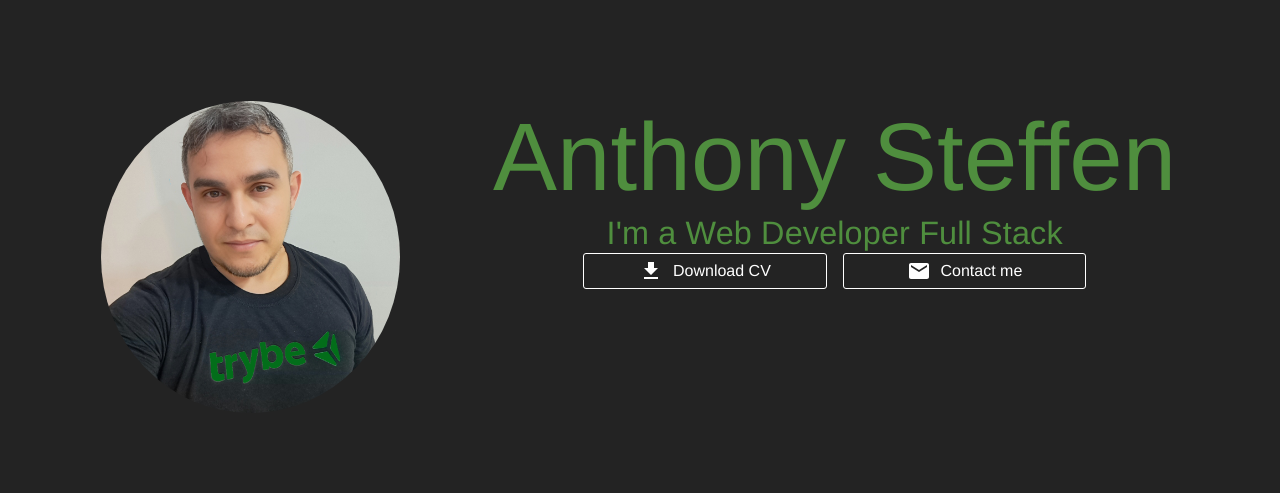
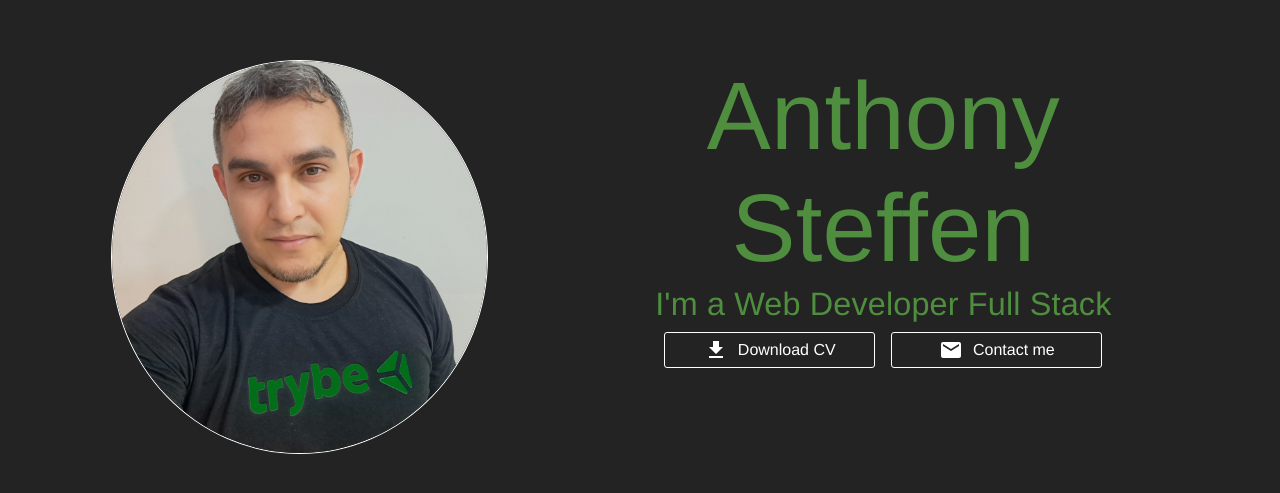
Before and after one commit to anthony-steffen/my-portfolio, a React (Vite) app: page / in a window 1280 px wide. Shown: the part 143-636 px from the top of the page. Built offline with nearby package versions, Linux system fonts and the light colour scheme.

Commit message:
style: Adjusting img widh theme props

```diff
--- a/src/pages/Home/sections/Hero/Hero.tsx
+++ b/src/pages/Home/sections/Hero/Hero.tsx
@@ -3,7 +3,6 @@ import Avatar from "../../../../assets/Avatar.png";
 import DownloadIcon from "@mui/icons-material/Download";
 import EmailIcon from "@mui/icons-material/Email";
 import StyledButton from "../../../../components/StyledButton/StyledButton";
-
 
 const Hero = () => {
 	const StyledHero = styled("div")(({theme}) => ({
@@ -13,9 +12,10 @@ const Hero = () => {
 		alignItems: "center",
 	}));
 
-	const StyledImg = styled("img")(() => ({
+	const StyledImg = styled("img")(({theme}) => ({
 		width: "80%",
 		borderRadius: "50%",
+		border: `solid 1px ${theme.palette.primary.contrastText}`,
 		objectFit: "cover",
 		display: "flex",
 		margin: "auto",
@@ -25,14 +25,14 @@ const Hero = () => {
 			<StyledHero>
 				<Container maxWidth="lg">
 					<Grid container spacing={2}>
-						<Grid item xs={12} md={4}>
+						<Grid item xs={12} md={5}>
 							<StyledImg src={Avatar} alt="Avatar" />
 						</Grid>
-						<Grid item xs={12} md={8}>
+						<Grid item xs={12} md={7}>
 							<Typography variant="h1" textAlign="center" color='secondary'>
 								Anthony Steffen
 							</Typography>
-							<Typography variant="h4" textAlign="center" color='secondary'>
+							<Typography variant="h4" textAlign="center" color='secondary' mb={1}>
 								I'm a Web Developer Full Stack
 							</Typography>
 
```
